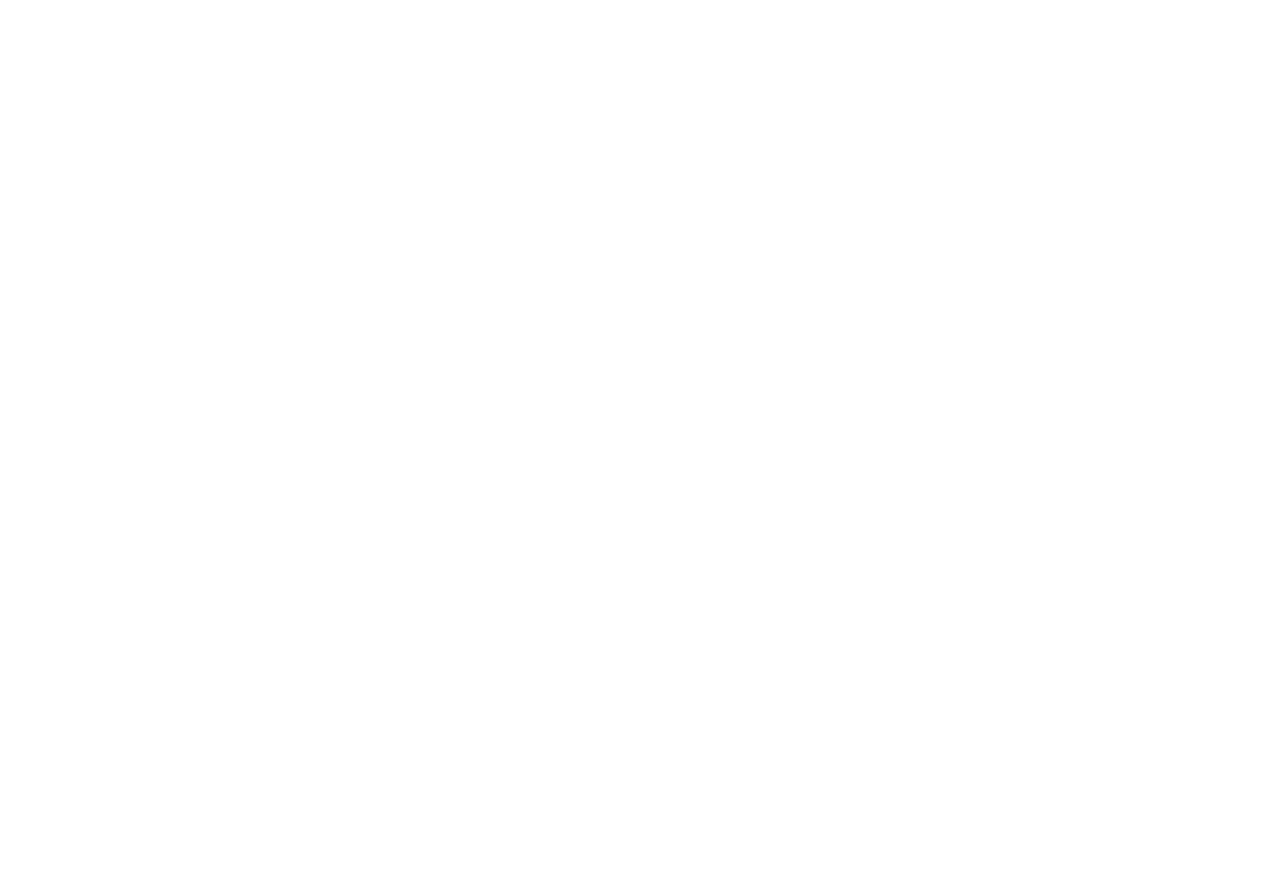
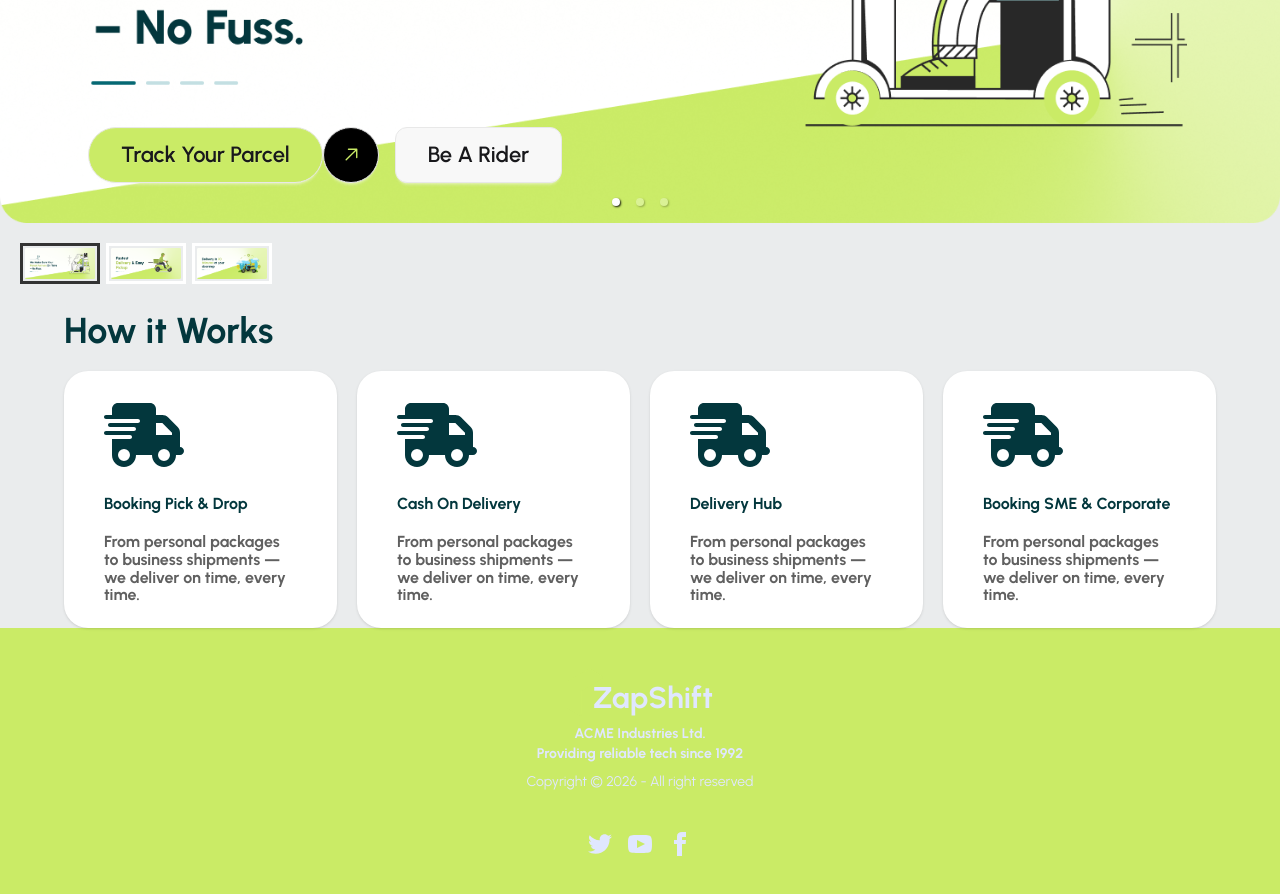
Before and after one commit to Protap55/zap-shift-client, a React (Vite) app: page / in a window 1280 px wide. Shown: the part 420-1314 px from the top of the page. Before the commit the page ends 800 px from the top, so only its background shows below. Built offline with nearby package versions, Linux system fonts and the light colour scheme.

Commit message:
works done

```diff
--- a/package.json
+++ b/package.json
@@ -14,6 +14,7 @@
     "react": "^19.2.0",
     "react-dom": "^19.2.0",
     "react-icons": "^5.5.0",
+    "react-responsive-carousel": "^3.2.23",
     "react-router": "^7.12.0",
     "tailwindcss": "^4.1.18"
   },
--- /dev/null
+++ b/src/Pages/Home/Banner/Banner.jsx
@@ -0,0 +1,40 @@
+import React from "react";
+import { Carousel } from "react-responsive-carousel";
+import "react-responsive-carousel/lib/styles/carousel.min.css";
+import Banner1 from "../../../assets/banner/banner1.png";
+import Banner2 from "../../../assets/banner/banner2.png";
+import Banner3 from "../../../assets/banner/banner3.png";
+import { GoArrowUpRight } from "react-icons/go";
+const Banner = () => {
+  return (
+    <div>
+      <Carousel autoPlay={true} infiniteLoop={true} interval={10000}>
+        <div className="relative">
+          <img src={Banner1} />
+          <div className="absolute bottom-10 left-22 flex gap-4">
+            <div>
+              <button className="btn px-8 py-4 bg-primary rounded-4xl btn-xs sm:btn-sm md:btn-md lg:btn-lg xl:btn-xl">
+                Track Your Parcel
+              </button>
+              <button className="btn px-4 py-4 bg-[black] rounded-full btn-xs sm:btn-sm md:btn-md lg:btn-lg xl:btn-xl">
+                <GoArrowUpRight color="#caeb66" />
+              </button>
+            </div>
+
+            <button className="btn px-8 py-4  rounded-xl btn-xs sm:btn-sm md:btn-md lg:btn-lg xl:btn-xl">
+              Be A Rider
+            </button>
+          </div>
+        </div>
+        <div>
+          <img src={Banner2} />
+        </div>
+        <div>
+          <img src={Banner3} />
+        </div>
+      </Carousel>
+    </div>
+  );
+};
+
+export default Banner;
--- a/src/Pages/Home/Home/Home.jsx
+++ b/src/Pages/Home/Home/Home.jsx
@@ -1,9 +1,12 @@
 import React from "react";
+import Banner from "../Banner/Banner";
+import Works from "../Works/works";
 
 const Home = () => {
   return (
     <div>
-      <h1>This is Home</h1>
+      <Banner></Banner>
+      <Works></Works>
     </div>
   );
 };
--- /dev/null
+++ b/src/Pages/Home/Works/Works.jsx
@@ -0,0 +1,68 @@
+import React from "react";
+import { FaTruckFast } from "react-icons/fa6";
+
+const Works = () => {
+  return (
+    <div className="max-w-6xl mx-auto text-4xl font-bold text-secondary space-y-5">
+      <h3>How it Works</h3>
+      <div className="grid grid-cols-1 sm:grid-cols-2 lg:grid-cols-4 place-items-center gap-5 max-w-6xl mx-auto ">
+        <div className="card  bg-base-100 card-xl shadow-sm rounded-3xl text-secondary">
+          <div className="card-body px-10 py-6 space-y-3">
+            <div>
+              <FaTruckFast size={80} />
+            </div>
+            <h2 className="card-title text-[16px] font-bold">
+              Booking Pick & Drop
+            </h2>
+            <p className="text-accent-content  text-[16px]">
+              From personal packages to business shipments — we deliver on time,
+              every time.
+            </p>
+          </div>
+        </div>
+        <div className="card bg-base-100 card-xl shadow-sm rounded-3xl text-secondary">
+          <div className="card-body px-10 py-6 space-y-3">
+            <div>
+              <FaTruckFast size={80} />
+            </div>
+            <h2 className="card-title text-[16px] font-bold">
+              Cash On Delivery
+            </h2>
+            <p className="text-accent-content text-[16px]">
+              From personal packages to business shipments — we deliver on time,
+              every time.
+            </p>
+          </div>
+        </div>
+        <div className="card  bg-base-100 card-xl shadow-sm rounded-3xl text-secondary">
+          <div className="card-body px-10 py-6 space-y-3">
+            <div>
+              <FaTruckFast size={80} />
+            </div>
+            <h2 className="card-title text-[16px] font-bold">Delivery Hub</h2>
+            <p className="text-accent-content text-[16px]">
+              From personal packages to business shipments — we deliver on time,
+              every time.
+            </p>
+          </div>
+        </div>
+        <div className="card  bg-base-100 card-xl shadow-sm rounded-3xl text-secondary">
+          <div className="card-body  px-10 py-6 space-y-3">
+            <div>
+              <FaTruckFast size={80} />
+            </div>
+            <h2 className="card-title text-[16px]  font-bold">
+              Booking SME & Corporate
+            </h2>
+            <p className="text-accent-content text-[16px]">
+              From personal packages to business shipments — we deliver on time,
+              every time.
+            </p>
+          </div>
+        </div>
+      </div>
+    </div>
+  );
+};
+
+export default Works;
--- a/src/index.css
+++ b/src/index.css
@@ -8,10 +8,12 @@
   default: true;
   --color-primary: #caeb66;
   --color-secondary: #03373d;
+  --color-accent-content: #606060;
 }
 
 body {
   font-family: "Urbanist", sans-serif;
   font-optical-sizing: auto;
   font-style: normal;
+  background-color: #eaeced;
 }
```
Also changed, not shown: 1 other file (tests, documents, lock files or other folders).
